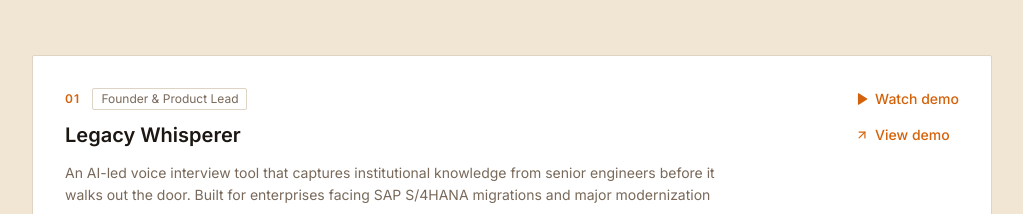
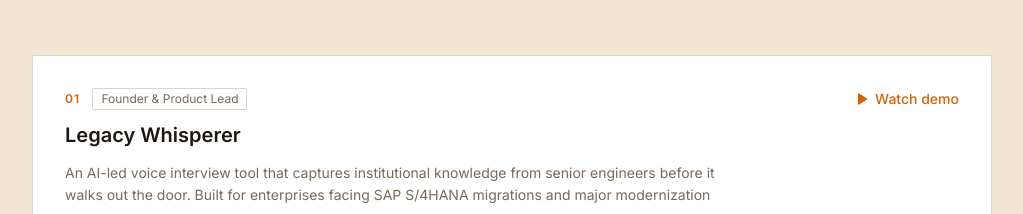
Before and after one commit to JLateef/Jabari-Portfolio, a Next.js app: page / in a window 1280 px wide. Shown: the part 2180-2394 px from the top of the page, without its empty margins (128-1151 px from the left). Built offline with nearby package versions, Linux system fonts and the light colour scheme.

Commit message:
fix: remove View demo button from Legacy Whisperer

```diff
--- a/components/sections/Work.tsx
+++ b/components/sections/Work.tsx
@@ -27,11 +27,6 @@ const projects: {
         label: 'Watch demo',
         href: 'https://drive.google.com/file/d/1qifJvgH-rcGYO760Zu579agzocs7pSLh/view',
         icon: 'play',
-      },
-      {
-        label: 'View demo',
-        href: 'https://drive.google.com/file/d/1qifJvgH-rcGYO760Zu579agzocs7pSLh/view',
-        icon: 'arrow',
       },
     ],
   },
```
